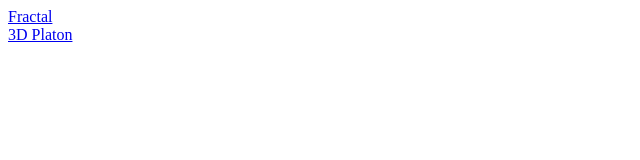
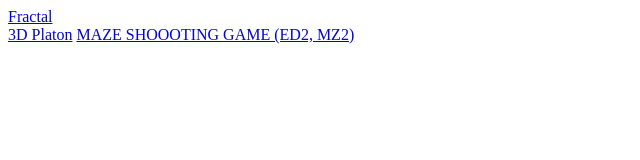
Before and after one commit to vsndrg/vsndrg.github.io, a plain HTML site: page index.html in a window 1280 px wide. Shown: the whole page, without its empty margins (0-640 px from the left). Drawn offline with Linux system fonts and the light colour scheme.

Commit message:
Update index.html

```diff
--- a/index.html
+++ b/index.html
@@ -6,4 +6,5 @@
 <body>
   <a href="task-1/index.html">Fractal</a> <br/>
   <a href="task-2/index.html">3D Platon</a>
+  <a href="MazeShooting/index.html">MAZE SHOOOTING GAME (ED2, MZ2)</a>
 </body>
```
